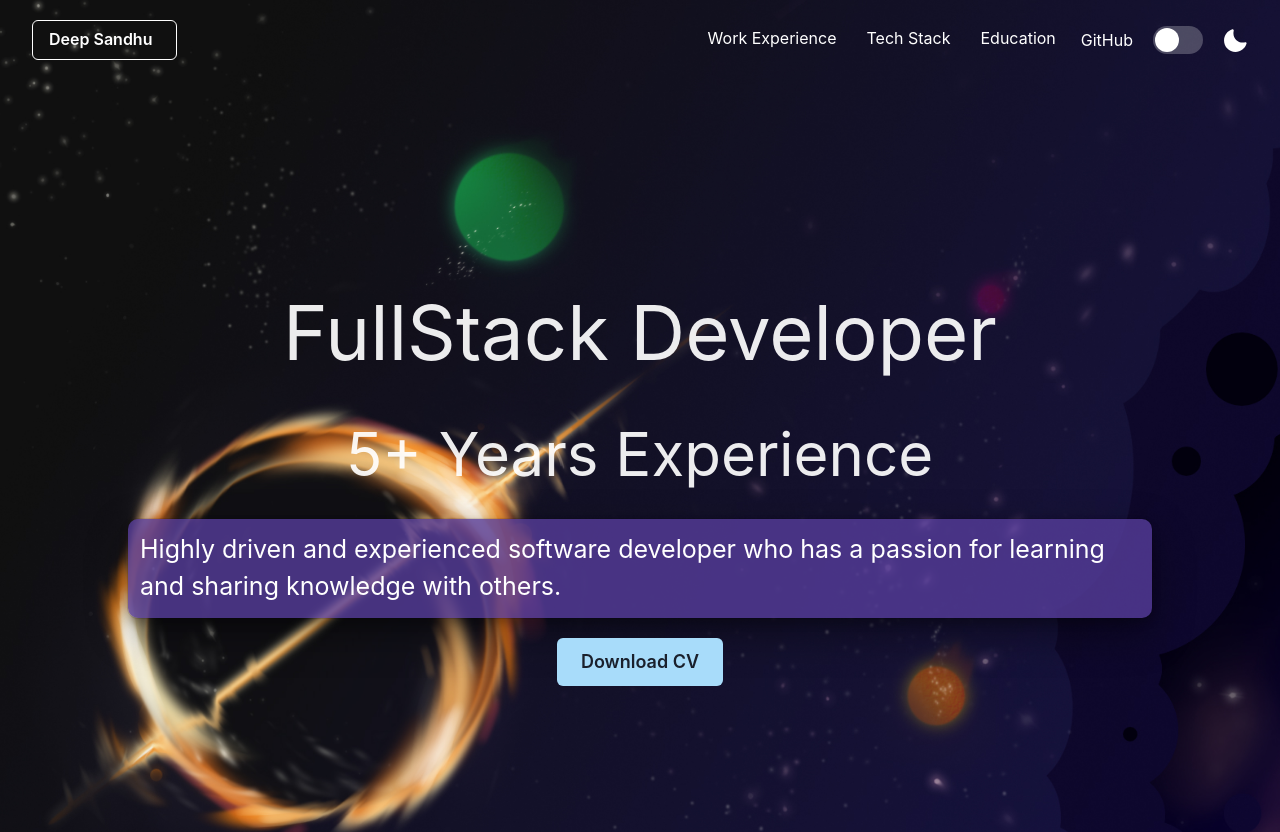
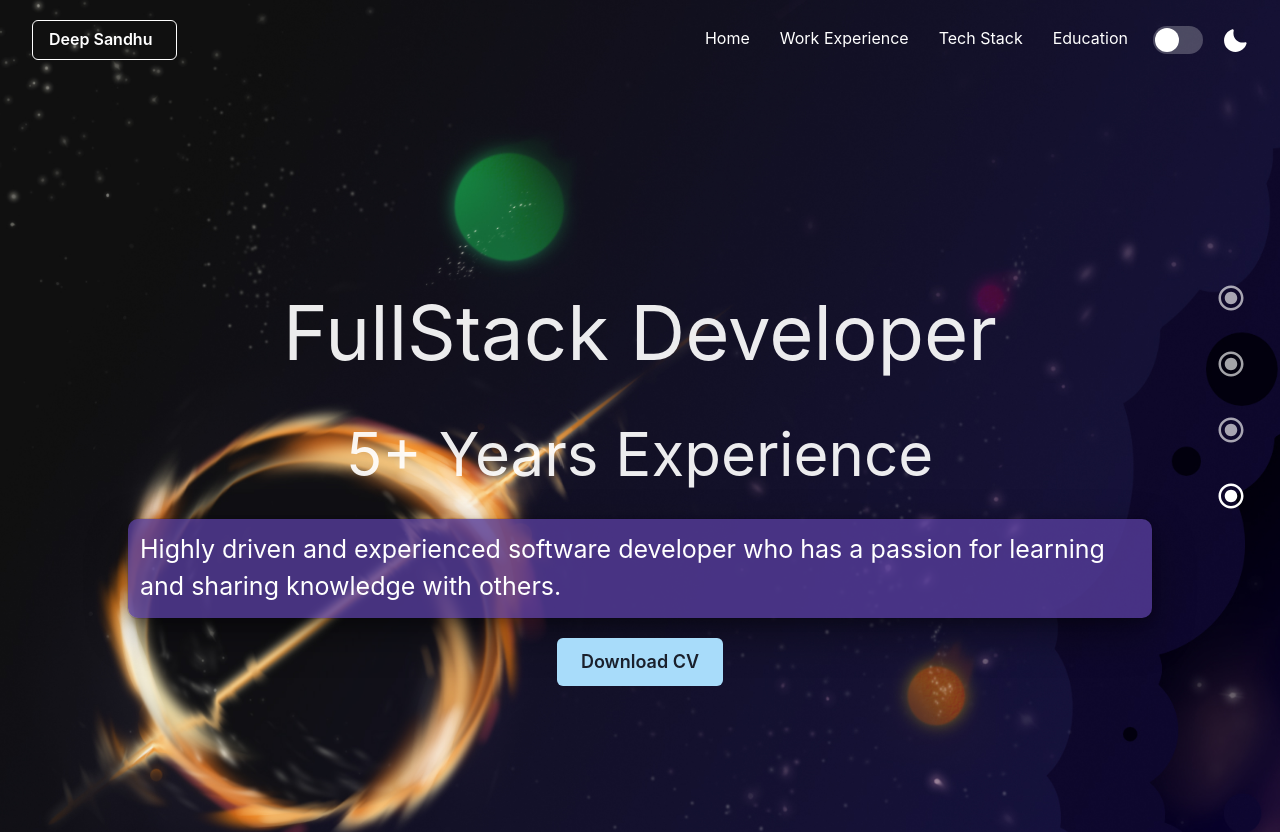
Before and after one commit to ffTsuzuku/ffTsuzuku.github.io, a React (Vite) app: page / in a window 1280 px wide. Shown: the top 832 px of the page. Built offline with nearby package versions, Linux system fonts and the light colour scheme.

Commit message:
WIP: Added an experimental breadcrumb feature

```diff
--- a/src/App.tsx
+++ b/src/App.tsx
@@ -1,22 +1,30 @@
-import { useState } from 'react'
-import { Divider, Image, Switch, useColorMode } from '@chakra-ui/react'
+import { Divider, Show } from '@chakra-ui/react'
 
 import logo from './logo.svg'
 import './App.css'
 import Cover from './components/Cover'
 import Header from './components/Header'
+import NavigationOverlay from './components/NavigationOverlay'
 import WorkExperience from './components/WorkExperience'
 import TechStack from './components/TechStack'
 import Education from './components/Education'
+import { useInsertionEffect, useRef, useState } from 'react'
 
 function App() {
+    const [currentlyViewing, setCurrentlyViewing] =
+        useState<AvailableSections>()
+    const coverRef = useRef<typeof Cover>()
     return (
         <div className='App'>
-            <Cover />
-            <WorkExperience />
-            <Divider />
-            <TechStack />
-            <Education />
+            <Show breakpoint='(min-width: 930px)'>
+                <NavigationOverlay currentlyViewing={currentlyViewing} />
+            </Show>
+            <Cover onVisible={() => setCurrentlyViewing('Home')} />
+            <WorkExperience
+                onVisible={() => setCurrentlyViewing('Work Experience')}
+            />
+            <TechStack onVisible={() => setCurrentlyViewing('Tech Stack')} />
+            <Education onVisible={() => setCurrentlyViewing('Education')} />
         </div>
     )
 }
--- a/src/components/Cover.tsx
+++ b/src/components/Cover.tsx
@@ -13,28 +13,40 @@ import {
 import darkWallpaper from '../imgs/s1.jpg'
 import lightWallpaper from '../imgs/peotry.jpg'
 import Header from './Header'
+import { useEffect, useRef } from 'react'
+import useIntersection from '../hooks/useIntersection'
 
-function Cover() {
+interface CoverProps {
+    onVisible: () => void
+}
+function Cover({ onVisible }: CoverProps) {
+    const ref = useRef<HTMLDivElement>()
+    const isShowing = useIntersection(ref, '-300px')
+
     const { colorMode } = useColorMode()
 
-    // const darkWallpaper =
-    //     'https://media.idownloadblog.com/wp-content/uploads/2020/10/iOS-14.2-wallpaper-Desert-Peak-Dark-Mode.jpg'
-    // const lightWallpaper =
-    //     'https://media.idownloadblog.com/wp-content/uploads/2020/10/iOS-14.2-wallpaper-Desert-Peak-Light-Mode.jpg'
     const src = colorMode === 'dark' ? darkWallpaper : lightWallpaper
     const blurbBgColor = useColorModeValue(
         'blackAlpha.700',
         'rgba(85, 60, 154, 0.80)'
     )
 
+    useEffect(() => {
+        if (isShowing) {
+            onVisible()
+        }
+    }, [isShowing])
+
     return (
         <Box
+            ref={ref}
             backgroundImage={src}
             backgroundPosition='left'
             backgroundRepeat={'no-repeat'}
             backgroundSize={'cover'}
             w='100%'
         >
+            <Link id='Home' />
             <Header />
             <VStack
                 minHeight='100vh'
--- a/src/components/Education.tsx
+++ b/src/components/Education.tsx
@@ -8,13 +8,19 @@ import {
 } from '@chakra-ui/react'
 import { CircleIconWrapper } from './CircleIconWrapper'
 import { FaBook } from 'react-icons/fa'
+import { useEffect, useRef } from 'react'
+import useIntersection from '../hooks/useIntersection'
+
 import Card from './Card'
+import data from '../data'
+function Education({ onVisible }: SectionProps) {
+    const ref = useRef<HTMLDivElement>()
+    const isShowing = useIntersection(ref, '-100px')
 
-import data from '../data'
-function Education() {
-    const EducationCards = data.education.map((school) => {
+    const EducationCards = data.education.map((school, index) => {
         return (
             <Card
+                key={index}
                 image='https://news.njit.edu/sites/news/files/styles/16by9-banner/public/eberhardt_HDR.jpg?itok=1OTeWInX'
                 title={school.institution}
                 subTitle={`${school.level} ${school.major}`}
@@ -22,8 +28,15 @@ function Education() {
             />
         )
     })
+
+    useEffect(() => {
+        if (isShowing) {
+            onVisible()
+        }
+    }, [isShowing])
+
     return (
-        <VStack paddingY={'50px'} spacing={50}>
+        <VStack paddingY={'50px'} spacing={50} ref={ref}>
             <Link id='Education' />
             <Flex maxWidth={'100vw'} justifyContent={'center'}>
                 <HStack justifyContent={'center'}>
--- a/src/components/Header.tsx
+++ b/src/components/Header.tsx
@@ -31,6 +31,8 @@ import { BsFillSunFill } from 'react-icons/bs'
 import data from '../data'
 import { CSSObject } from '@emotion/react'
 
+import { sections as menuItems } from '../types/global'
+
 function Header() {
     const { colorMode, toggleColorMode } = useColorMode()
     const menuItemUnderLineColor = useColorModeValue('yellow.400', 'yellow.500')
@@ -50,26 +52,9 @@ function Header() {
         borderRadius: '3px',
     }
 
-    const menuItems = [
-        {
-            Label: 'Work Experience',
-            Link: '#WorkExperience',
-        },
-
-        {
-            Label: 'Tech Stack',
-            Link: '#TechStack',
-        },
-
-        {
-            Label: 'Education',
-            Link: '#Education',
-        },
-    ]
-
-    const MenuItemsJSX = menuItems.map((item) => {
+    const HeaderItemsJSX = menuItems.map((item) => {
         return (
-            <Link role='group' href={item.Link} _hover={{}}>
+            <Link key={item.label} role='group' href={item.link} _hover={{}}>
                 <Flex
                     padding={'8px 5px 3px 5px'}
                     justifyContent={'center'}
@@ -77,7 +62,7 @@ function Header() {
                     cursor='pointer'
                     _groupHover={MenuItemTextHoverStlyes}
                 >
-                    {item.Label}
+                    {item.label}
                 </Flex>
                 <Box
                     marginTop={'5px'}
@@ -88,6 +73,15 @@ function Header() {
             </Link>
         )
     })
+
+    const MenuOptionsJSX = menuItems.map((item) => {
+        return (
+            <Link key={item.label} href={item.link}>
+                <MenuItem cursor='pointer'>{item.label}</MenuItem>
+            </Link>
+        )
+    })
+
     return (
         <>
             <Flex
@@ -114,32 +108,14 @@ function Header() {
                             {data.name}
                         </MenuButton>
                         <Show breakpoint='(max-width: 720px)'>
-                            <MenuList>
-                                <Link href='#WorkExperience'>
-                                    <MenuItem cursor='pointer'>
-                                        Work Experence
-                                    </MenuItem>
-                                </Link>
-                                <Link href='#TechStack'>
-                                    <MenuItem cursor='pointer'>
-                                        Tech Stack
-                                    </MenuItem>
-                                </Link>
-                                <Link href='#Education'>
-                                    <MenuItem cursor='pointer'>
-                                        Education
-                                    </MenuItem>
-                                </Link>
-                                <MenuItem cursor='pointer'>GitHub</MenuItem>
-                            </MenuList>
+                            <MenuList>{MenuOptionsJSX}</MenuList>
                         </Show>
                     </Menu>
                 </HStack>
 
                 <HStack spacing={5} alignContent='center' color={'white'}>
                     <Show breakpoint='(min-width: 720px)'>
-                        {MenuItemsJSX}
-                        <Text cursor='pointer'>GitHub</Text>
+                        {HeaderItemsJSX}
                     </Show>
                     <Switch
                         colorScheme='yellow'
--- /dev/null
+++ b/src/components/NavigationOverlay.tsx
@@ -0,0 +1,68 @@
+import {
+    Box,
+    Grid,
+    Icon,
+    Tooltip,
+    useColorModeValue,
+    Link,
+} from '@chakra-ui/react'
+import { CSSObject } from '@emotion/react'
+
+import { MdRadioButtonChecked } from 'react-icons/md'
+
+import { sections as links } from '../types/global'
+
+interface NavigationOverlay {
+    currentlyViewing: AvailableSections | undefined
+}
+export default function NavigationOverlay({
+    currentlyViewing,
+}: NavigationOverlay) {
+    const breadCrumbFill = useColorModeValue('purple.700', 'whiteAlpha.700')
+    const currentlyViewingFill = useColorModeValue('purple.400', 'white')
+    const toolTipTextColor = useColorModeValue('yellow.400', 'purple.700')
+
+    const linksJSX = links.map((link) => {
+        const fillColor =
+            currentlyViewing === link.label
+                ? currentlyViewingFill
+                : breadCrumbFill
+
+        return (
+            <Tooltip
+                fontWeight={'bold'}
+                padding={2}
+                hasArrow
+                key={link.label}
+                label={`Jump to ${link.label}`}
+                placement={'left'}
+                color={toolTipTextColor}
+            >
+                <Link href={link.link} _hover={{}}>
+                    <span>
+                        <Icon
+                            fill={fillColor}
+                            cursor={'pointer'}
+                            as={MdRadioButtonChecked}
+                            width={'30px'}
+                            height={'30px'}
+                        />
+                    </span>
+                </Link>
+            </Tooltip>
+        )
+    })
+
+    return (
+        <Grid
+            position={'fixed'}
+            top={'50%'}
+            transform={'translateY(-50%)'}
+            marginLeft={'95%'}
+            gridTemplateColumns={'20px'}
+            gridRowGap={'30px'}
+        >
+            {linksJSX}
+        </Grid>
+    )
+}
--- a/src/components/TechStack.tsx
+++ b/src/components/TechStack.tsx
@@ -11,6 +11,8 @@ import {
     Progress,
     useColorModeValue,
 } from '@chakra-ui/react'
+import { useEffect, useRef } from 'react'
+import useIntersection from '../hooks/useIntersection'
 
 import { VscCode } from 'react-icons/vsc'
 
@@ -19,13 +21,22 @@ import ProgressBar from './ProgressBar'
 
 import data from '../data'
 
-function TechStack() {
+function TechStack({ onVisible }: SectionProps) {
+    const ref = useRef<HTMLDivElement>()
+    const isShowing = useIntersection(ref, '-200px')
+
     const bgColor = useColorModeValue('#DEE4E7', '#282834')
-    const progressFill = useColorModeValue('purple.400', 'purple.700')
+
+    useEffect(() => {
+        if (isShowing) {
+            onVisible()
+        }
+    }, [isShowing])
 
     const SkillsJSX = data.techStack.map((skill) => {
         return (
             <CircularProgress
+                key={skill.name}
                 value={skill.proficiency}
                 color='purple.300'
                 size={'200px'}
@@ -43,7 +54,7 @@ function TechStack() {
         )
     })
     return (
-        <VStack backgroundColor={bgColor} paddingY={'50px'}>
+        <VStack backgroundColor={bgColor} paddingY={'50px'} ref={ref}>
             <Link id='TechStack' />
             <Flex maxWidth={'100vw'} justifyContent={'center'}>
                 <HStack justifyContent={'center'}>
--- a/src/components/WorkExperience.tsx
+++ b/src/components/WorkExperience.tsx
@@ -1,9 +1,6 @@
 import {
-    useColorModeValue,
     Box,
-    Flex,
     HStack,
-    Icon,
     Link,
     List,
     ListIcon,
@@ -14,26 +11,37 @@ import {
     TabPanel,
     TabPanels,
     Text,
-    Divider,
     VStack,
 } from '@chakra-ui/react'
 import { MdWork, MdCheckCircle } from 'react-icons/md'
 import { RiCodeSLine } from 'react-icons/ri'
 import { ImBriefcase } from 'react-icons/im'
+import { useEffect, useRef } from 'react'
+import useIntersection from '../hooks/useIntersection'
 
 import Data from '../data'
 import { CircleIconWrapper } from './CircleIconWrapper'
 
-function WorkExperience() {
+function WorkExperience({ onVisible }: SectionProps) {
+    const ref = useRef<HTMLDivElement>()
+    const isShowing = useIntersection(ref, '-300px')
+
     const { workExperience } = Data
+
+    useEffect(() => {
+        if (isShowing) {
+            onVisible()
+        }
+    }, [isShowing])
 
     const CompanyListJSX: JSX.Element[] = []
     const CompanyDetailJSX: JSX.Element[] = []
 
-    workExperience.forEach((company) => {
+    workExperience.forEach((company, index) => {
         const { title, period, responsibilities, companyName } = company
         CompanyListJSX.push(
             <Tab
+                key={index}
                 _selected={{
                     boxShadow: 'none',
                     borderBottom: '5px solid red',
@@ -49,17 +57,19 @@ function WorkExperience() {
         )
         const PeriodJSX = <Text fontSize={{ base: '25px' }}>{period}</Text>
 
-        const ResponsibilitiesJSX = responsibilities.map((responsibility) => {
-            return (
-                <ListItem>
-                    <ListIcon as={RiCodeSLine} color='green.500' />
-                    {responsibility}
-                </ListItem>
-            )
-        })
+        const ResponsibilitiesJSX = responsibilities.map(
+            (responsibility, index) => {
+                return (
+                    <ListItem key={index}>
+                        <ListIcon as={RiCodeSLine} color='green.500' />
+                        {responsibility}
+                    </ListItem>
+                )
+            }
+        )
 
         CompanyDetailJSX.push(
-            <TabPanel marginLeft={'auto'}>
+            <TabPanel marginLeft={'auto'} key={index}>
                 <VStack>
                     <List spacing={4} marginTop={4}>
                         {TitleJSX}
@@ -74,7 +84,7 @@ function WorkExperience() {
     return (
         <>
             <Link id='WorkExperience'></Link>
-            <Box maxWidth={'100vw'}>
+            <Box maxWidth={'100vw'} ref={ref}>
                 <HStack justifyContent={'center'} marginY={10}>
                     <CircleIconWrapper icon={ImBriefcase} />
                     <Text fontSize={{ base: '20px', md: '30px', lg: '40px' }}>
--- /dev/null
+++ b/src/hooks/useIntersection.ts
@@ -0,0 +1,27 @@
+import React, { useState, useEffect } from 'react'
+
+const useIntersection = (
+    element: React.MutableRefObject<HTMLDivElement | undefined>,
+    rootMargin: string
+) => {
+    const [isVisible, setState] = useState(false)
+
+    useEffect(() => {
+        if (!element.current) return
+
+        const observer = new IntersectionObserver(
+            ([entry]) => {
+                setState(entry.isIntersecting)
+            },
+            { rootMargin }
+        )
+
+        element.current && observer.observe(element.current)
+
+        return () => observer.unobserve(element.current)
+    }, [])
+
+    return isVisible
+}
+
+export default useIntersection
--- /dev/null
+++ b/src/types/global.ts
@@ -0,0 +1,23 @@
+const sections: Section[] = [
+    {
+        label: 'Home',
+        link: '#Home',
+    },
+
+    {
+        label: 'Work Experience',
+        link: '#WorkExperience',
+    },
+
+    {
+        label: 'Tech Stack',
+        link: '#TechStack',
+    },
+
+    {
+        label: 'Education',
+        link: '#Education',
+    },
+]
+
+export { sections }
```
Also changed, not shown: src/types/main.d.ts (added, +15 -0 lines).
